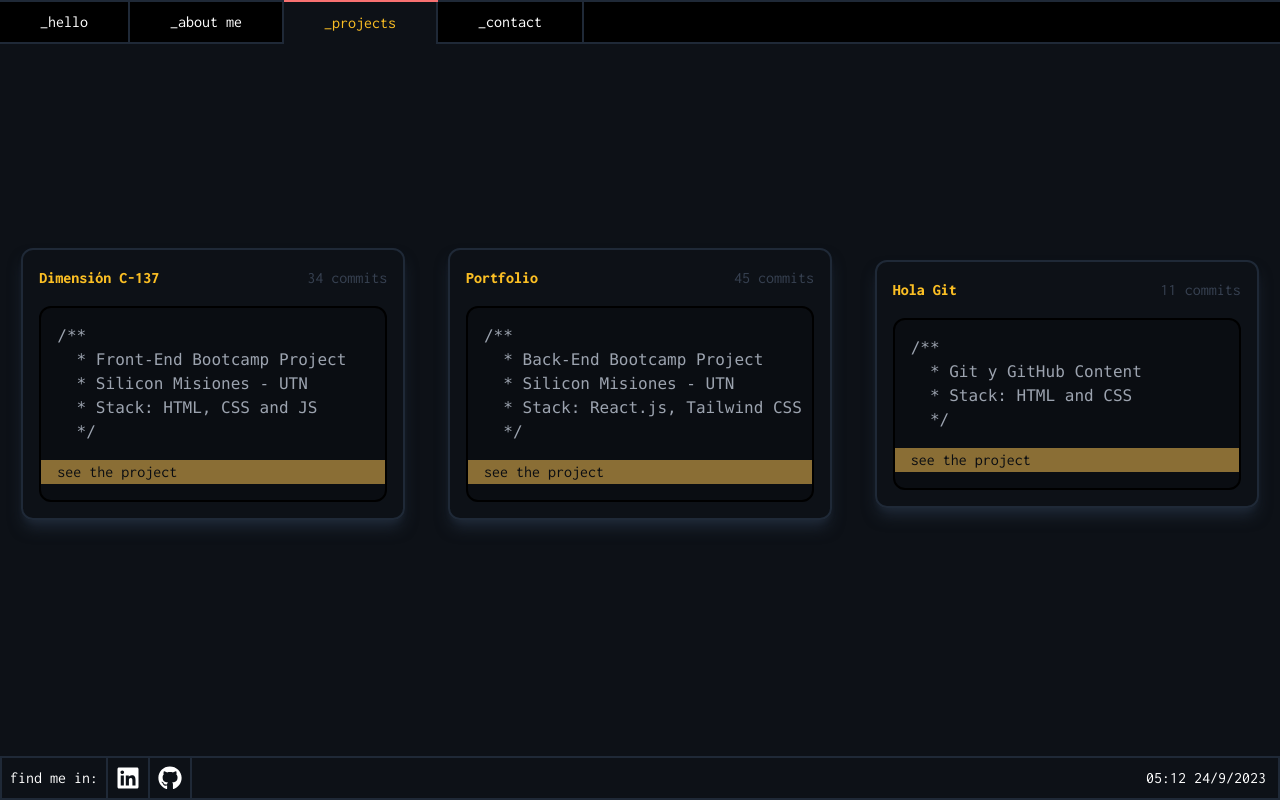
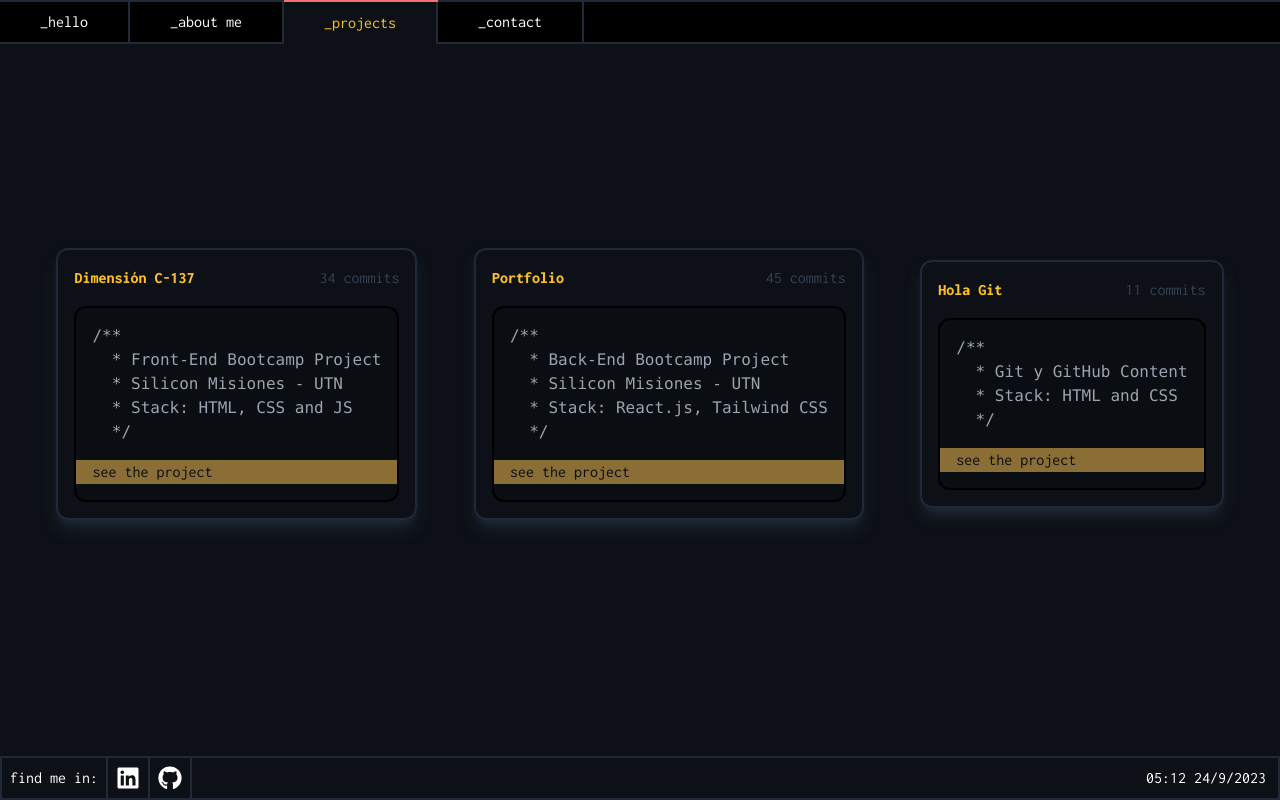
Before and after one commit to mzapf/portfolio, a React (Vite) app: page /projects in a window 1280 px wide. Built offline with nearby package versions, Linux system fonts and the light colour scheme.

Commit message:
update ProjectCard

```diff
--- a/src/components/ProjectCard.jsx
+++ b/src/components/ProjectCard.jsx
@@ -7,13 +7,13 @@ const ProjectCard = (props) => {
 
     return (
         <>
-            <div className="w-96 border-2 border-gray-800 rounded-xl p-4 shadow-lg shadow- shadow-gray-800">
+            <div className="border-2 border-gray-800 rounded-xl p-4 shadow-lg shadow- shadow-gray-800">
                 <div className="flex justify-between">
                     <p className="text-amber-400 pb-4 font-bold">{title}</p>
                     <p className="text-gray-700 pb-4">{commits} commits</p>
                 </div>
                 <div className="flex flex-col gap-4 bg-custom-gray-2 border-2 border-black rounded-xl py-4">
-                    <pre className="flex text-gray-400 justify-start pl-4">
+                    <pre className="flex text-gray-400 justify-start px-4">
                         {commented_content}
                     </pre>
                     <a
--- a/src/components/Projects.jsx
+++ b/src/components/Projects.jsx
@@ -4,7 +4,7 @@ import projectsData from "../projects.json"
 const Projects = () => {
     return (
         <>
-            <div className="h-[85vh] flex items-center justify-around">
+            <div className="h-[85vh] flex items-center justify-evenly">
                 {projectsData.map((project, index) => (
                     <ProjectCard key={index} project={project} />
                 ))}
```
